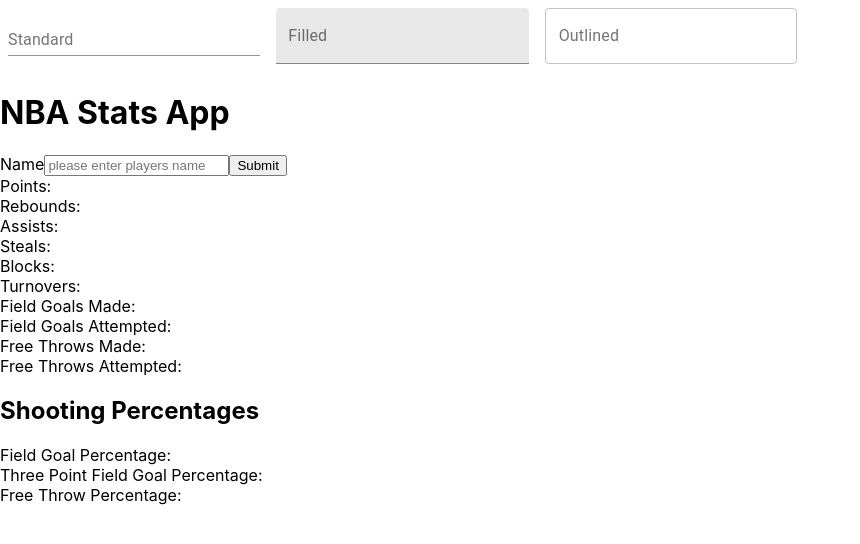
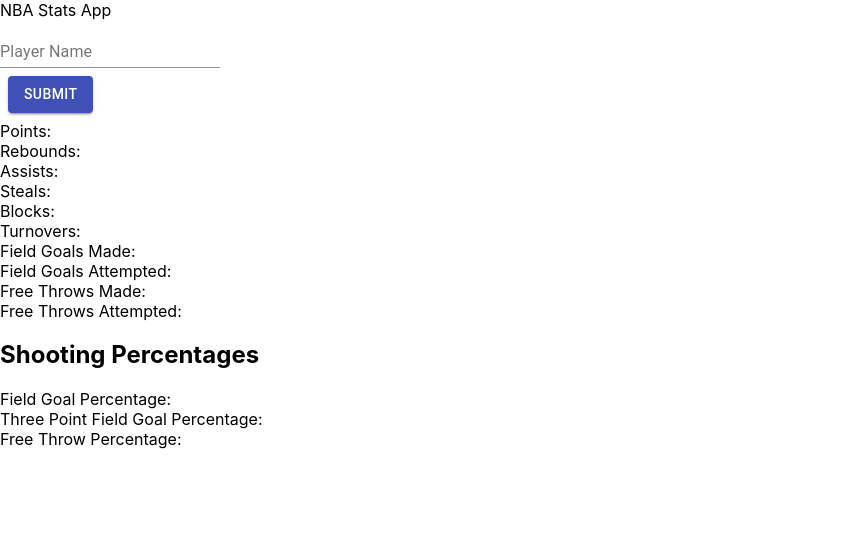
Before and after one commit to ianchow44/nba-stats-app, a React (Create React App) app: page / in a window 1280 px wide. Shown: the top 544 px of the page, without its empty margins (0-860 px from the left). Built offline with nearby package versions, Linux system fonts and the light colour scheme.

Commit message:
added button and deleted files

```diff
--- a/package.json
+++ b/package.json
@@ -5,6 +5,7 @@
   "private": true,
   "dependencies": {
     "@material-ui/core": "^4.11.3",
+    "@material-ui/styles": "^4.11.3",
     "@testing-library/jest-dom": "^5.11.4",
     "@testing-library/react": "^11.1.0",
     "@testing-library/user-event": "^12.1.10",
--- a/src/App.css
+++ /dev/null
@@ -1,3 +0,0 @@
-.test {
-  color: red;
-}
--- a/src/App.js
+++ b/src/App.js
@@ -1,9 +1,9 @@
 import React, {useState} from 'react';
+// import NavBar from "./Components/NavBar"
 import axios from "axios";
-import './App.css';
 import TextField from '@material-ui/core/TextField';
 import { makeStyles } from '@material-ui/core/styles';
-
+import {Button} from '@material-ui/core';
 
 const App = () => {
 
@@ -12,15 +12,26 @@
   const [value] = useState()
 
   const useStyles = makeStyles((theme) => ({
+    test: {
+      // backgroundColor: "#800",
+    },
+    text: {
+      alignContent: 'center',
+      display: "inline-block"
+    },
+    styles: {
+      display: "flex",
+      flexDirection: "row",
+
+    },
     root: {
       '& > *': {
         margin: theme.spacing(1),
-        width: '25ch',
+        display: "inline-block"
       },
     },
   }));
 
-  const classes = useStyles();
 
   const handleSubmit = (e) => {
     e.preventDefault();
@@ -68,29 +79,34 @@
     })
   }
 
+  const classes = useStyles();
+
   return (
-      <div>
-        <form className={classes.root} noValidate autoComplete="off">
-      <TextField id="standard-basic" label="Standard" />
-      <TextField id="filled-basic" label="Filled" variant="filled" />
-      <TextField id="outlined-basic" label="Outlined" variant="outlined" />
-    </form>
-
-        <h1>
+    <>
+      <div className = {classes.test}>
+        <div>
           NBA Stats App
-        </h1>
-        <form onSubmit={handleSubmit}>
-          <label>
-            Name
-            <input
+        </div>
+        <div className = {classes.styles}>
+          <form onSubmit={handleSubmit}>
+            <TextField
+              label = "Player Name"
               type="text"
               value={value}
               onChange={handleChange}
               placeholder="please enter players name"
+              className = {classes.text}
             />
-          </label>
-          <input type="submit" value="Submit"/>
-        </form>
+            <div className={classes.root}>
+              <Button
+                variant="contained"
+                type="submit"
+                value="Submit"
+                color="primary"
+              >Submit</Button>
+            </div>
+          </form>
+        </div>
         Points: {playerStats["pts"]}
         <br />
         Rebounds: {playerStats["reb"]}
@@ -120,7 +136,7 @@
         Free Throw Percentage: {playerStats["ft_pct"]}
         <br/>
       </div>
-
+     </>
   );
 }
 export default App;
```
Also changed, not shown: src/logo.svg (deleted), 1 other file (tests, documents, lock files or other folders).
